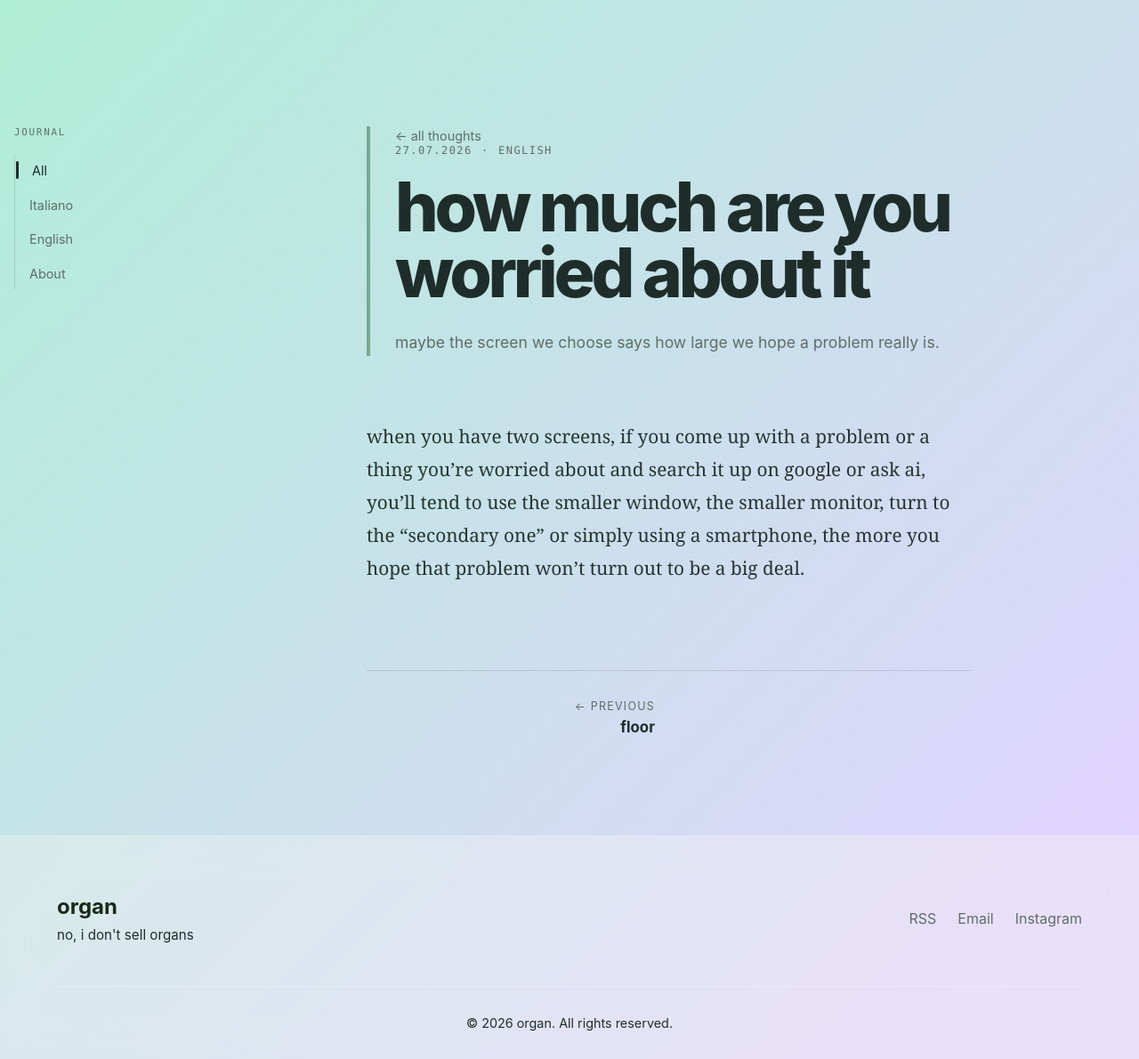
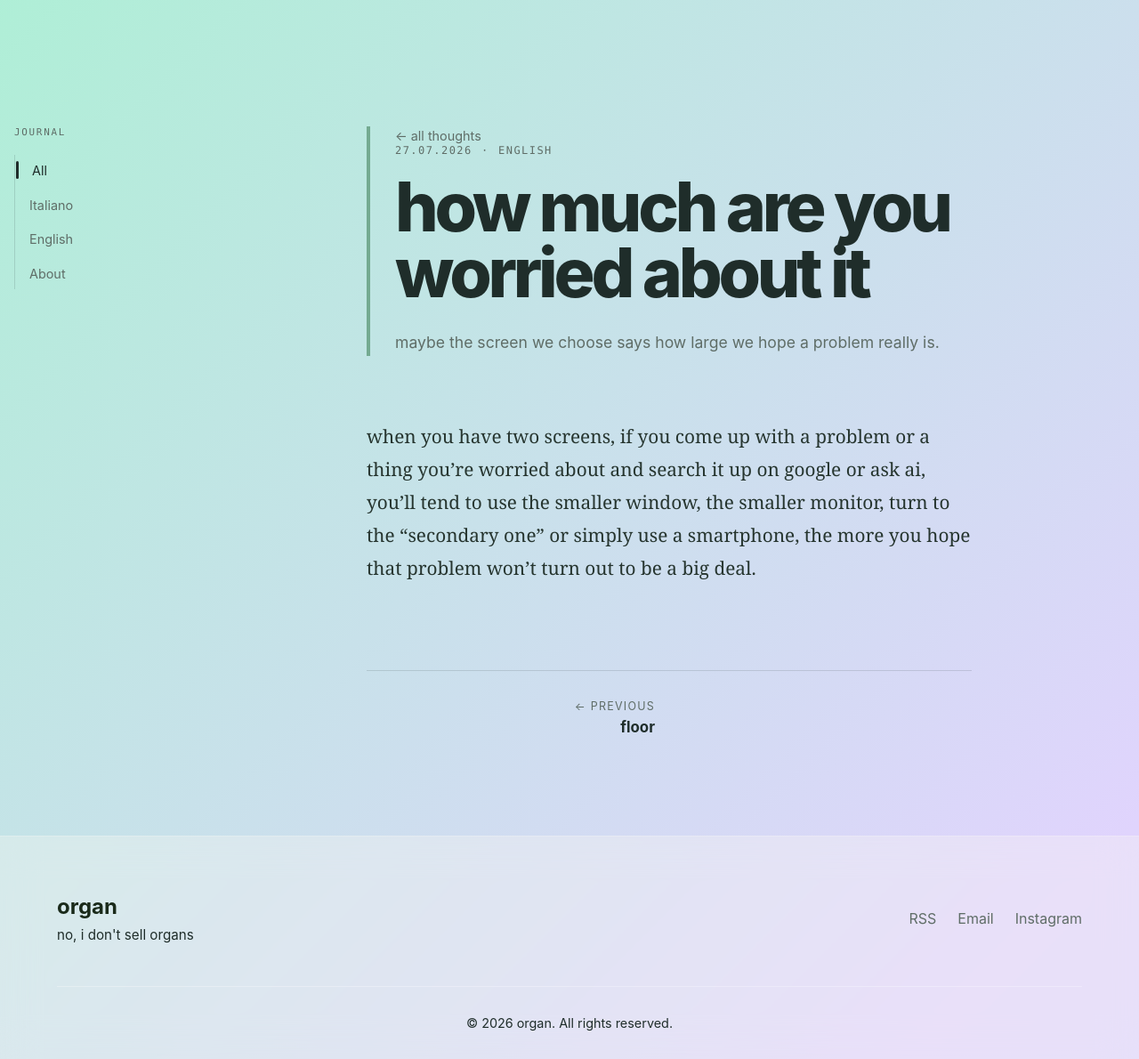
Before and after one commit to oorgannn/static_organino, a Jekyll site: the page built from _posts/2026-07-27-how-much-are-you-worried-about-it.md, in a window 1280 px wide and 1294 px high, cut to the strip 104-1294 px from the top of the window. Shown: the whole strip at 89% size. Built offline with Jekyll 4.4.1, drawn with Linux system fonts in a browser that asks for light colours.

Commit message:
Update _posts/2026-07-27-how-much-are-you-worried-about-it.md (via Pages CMS)

```diff
--- a/_posts/2026-07-27-how-much-are-you-worried-about-it.md
+++ b/_posts/2026-07-27-how-much-are-you-worried-about-it.md
@@ -1,9 +1,8 @@
 ---
-title: "how much are you worried about it"
-date: 2026-07-27T23:35:21+02:00
+title: how much are you worried about it
+date: 2026-07-27T21:35:00+00:00
 language: en
-description: "maybe the screen we choose says how large we hope a problem really is."
 accent: "#74aa91"
+description: maybe the screen we choose says how large we hope a problem really is.
 ---
-
-when you have two screens, if you come up with a problem or a thing you’re worried about and search it up on google or ask ai, you’ll tend to use the smaller window, the smaller monitor, turn to the “secondary one” or simply using a smartphone, the more you hope that problem won’t turn out to be a big deal.
+when you have two screens, if you come up with a problem or a thing you’re worried about and search it up on google or ask ai, you’ll tend to use the smaller window, the smaller monitor, turn to the “secondary one” or simply use a smartphone, the more you hope that problem won’t turn out to be a big deal.
```
